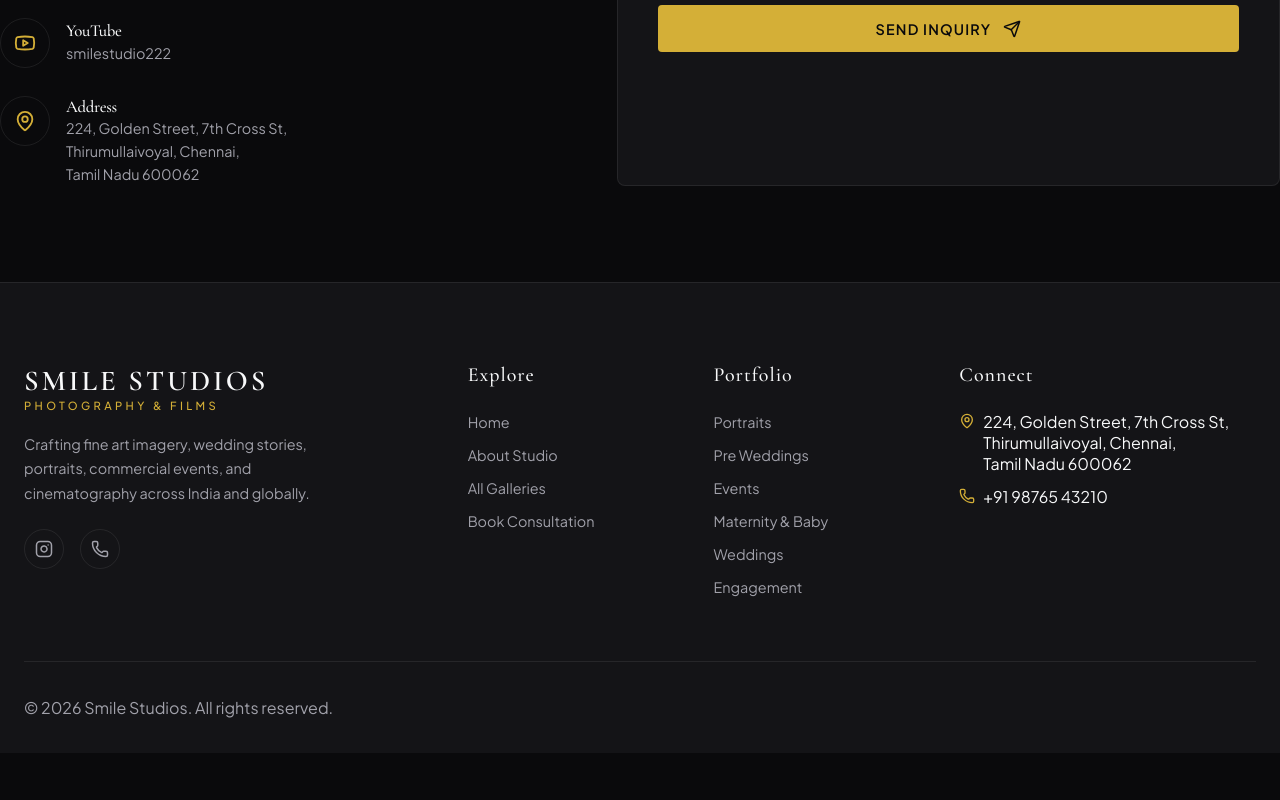
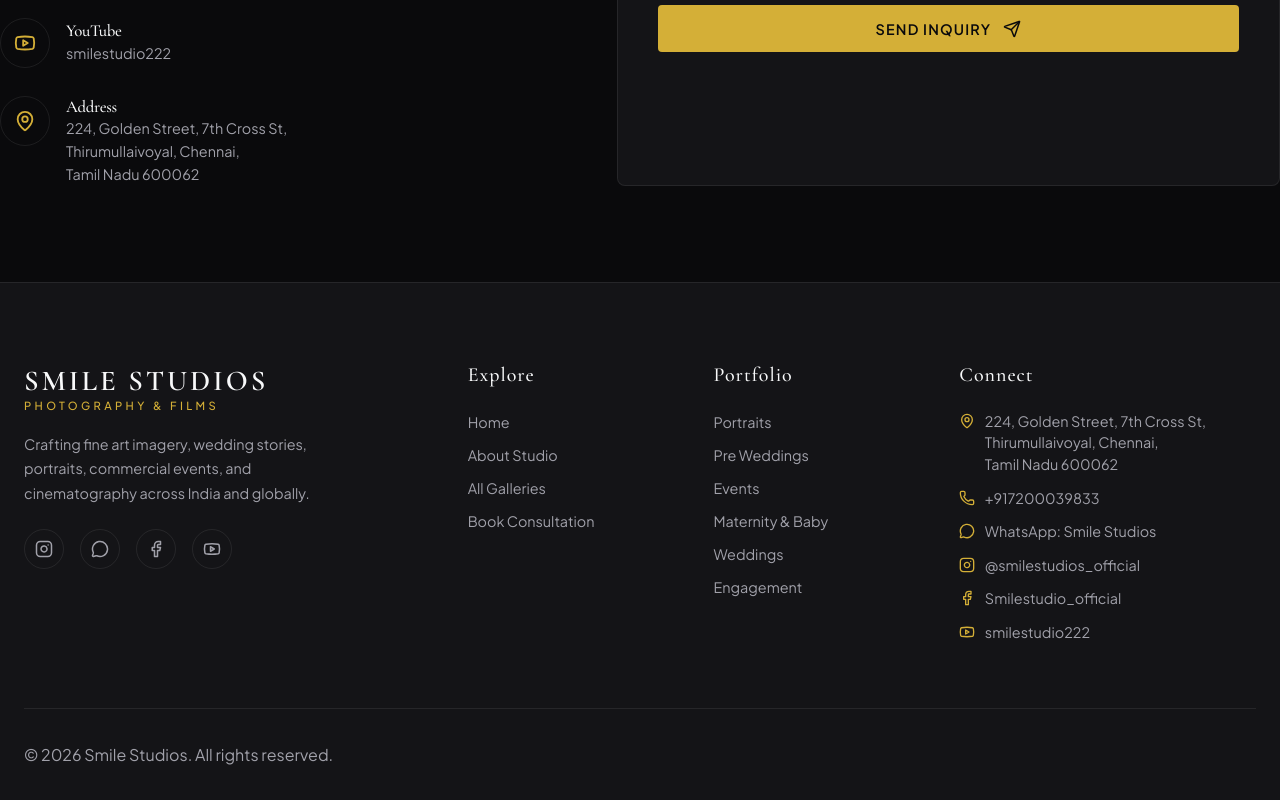
Before and after one commit to irshan007/Smile_Studios_, a React (Vite) app in the folder frontend/: page /contact in a window 1280 px wide. Shown: the part 961-1761 px from the top of the page. Before the commit the page ends 1714 px from the top, so only its background shows below. Built offline with nearby package versions, Linux system fonts and the light colour scheme; no server answers.

Commit message:
home db connection done

```diff
--- a/frontend/src/components/Footer.css
+++ b/frontend/src/components/Footer.css
@@ -53,6 +53,23 @@
   color: var(--accent-gold);
 }
 
+.footer-contact-item {
+  display: flex;
+  align-items: flex-start;
+  gap: 0.6rem;
+  font-size: 0.9rem;
+  color: var(--text-muted);
+  line-height: 1.5;
+}
+
+.footer-contact-icon {
+  flex-shrink: 0;
+  margin-top: 2px;
+  display: inline-flex;
+  align-items: center;
+  justify-content: center;
+}
+
 .social-links {
   display: flex;
   gap: 1rem;
--- a/frontend/src/components/Footer.jsx
+++ b/frontend/src/components/Footer.jsx
@@ -1,13 +1,26 @@
 import React from 'react';
 import { Link } from 'react-router-dom';
-import { Phone, MapPin } from 'lucide-react';
+import { Phone, MapPin, MessageCircle } from 'lucide-react';
 import './Footer.css';
 
-const InstagramIcon = ({ size = 18 }) => (
-  <svg width={size} height={size} viewBox="0 0 24 24" fill="none" stroke="currentColor" strokeWidth="2" strokeLinecap="round" strokeLinejoin="round">
+const InstagramIcon = ({ size = 18, color = 'currentColor' }) => (
+  <svg width={size} height={size} viewBox="0 0 24 24" fill="none" stroke={color} strokeWidth="2" strokeLinecap="round" strokeLinejoin="round">
     <rect x="2" y="2" width="20" height="20" rx="5" ry="5"></rect>
     <path d="M16 11.37A4 4 0 1 1 12.63 8 4 4 0 0 1 16 11.37z"></path>
     <line x1="17.5" y1="6.5" x2="17.51" y2="6.5"></line>
+  </svg>
+);
+
+const FacebookIcon = ({ size = 18, color = 'currentColor' }) => (
+  <svg width={size} height={size} viewBox="0 0 24 24" fill="none" stroke={color} strokeWidth="2" strokeLinecap="round" strokeLinejoin="round">
+    <path d="M18 2h-3a5 5 0 0 0-5 5v3H7v4h3v8h4v-8h3l1-4h-4V7a1 1 0 0 1 1-1h3z"></path>
+  </svg>
+);
+
+const YoutubeIcon = ({ size = 18, color = 'currentColor' }) => (
+  <svg width={size} height={size} viewBox="0 0 24 24" fill="none" stroke={color} strokeWidth="2" strokeLinecap="round" strokeLinejoin="round">
+    <path d="M2.5 17a24.12 24.12 0 0 1 0-10 2 2 0 0 1 1.4-1.4 49.56 49.56 0 0 1 16.2 0A2 2 0 0 1 21.5 7a24.12 24.12 0 0 1 0 10 2 2 0 0 1-1.4 1.4 49.55 49.55 0 0 1-16.2 0A2 2 0 0 1 2.5 17"></path>
+    <path d="m10 15 5-3-5-3z"></path>
   </svg>
 );
 
@@ -24,11 +37,41 @@
               Crafting fine art imagery, wedding stories, portraits, commercial events, and cinematography across India and globally.
             </p>
             <div className="social-links">
-              <a href="https://instagram.com" target="_blank" rel="noreferrer" className="social-icon-btn" aria-label="Instagram">
+              <a
+                href="https://instagram.com/smilestudios_official"
+                target="_blank"
+                rel="noreferrer"
+                className="social-icon-btn"
+                aria-label="Instagram"
+              >
                 <InstagramIcon size={18} />
               </a>
-              <a href="https://wa.me/919876543210" target="_blank" rel="noreferrer" className="social-icon-btn" aria-label="WhatsApp">
-                <Phone size={18} />
+              <a
+                href="https://wa.me/917200039833"
+                target="_blank"
+                rel="noreferrer"
+                className="social-icon-btn"
+                aria-label="WhatsApp"
+              >
+                <MessageCircle size={18} />
+              </a>
+              <a
+                href="https://facebook.com/Smilestudio_official"
+                target="_blank"
+                rel="noreferrer"
+                className="social-icon-btn"
+                aria-label="Facebook"
+              >
+                <FacebookIcon size={18} />
+              </a>
+              <a
+                href="https://youtube.com/@smilestudio222"
+                target="_blank"
+                rel="noreferrer"
+                className="social-icon-btn"
+                aria-label="YouTube"
+              >
+                <YoutubeIcon size={18} />
               </a>
             </div>
           </div>
@@ -60,13 +103,30 @@
           {/* Contact Details */}
           <div>
             <h4 className="footer-column-title">Connect</h4>
-            <ul className="footer-links">
-              <li style={{ display: 'flex', alignItems: 'flex-start', gap: '0.5rem' }}>
-                <MapPin size={16} color="var(--accent-gold)" style={{ flexShrink: 0, marginTop: '2px' }} />
+            <ul className="footer-links footer-contact-list">
+              <li className="footer-contact-item">
+                <MapPin size={16} color="var(--accent-gold)" className="footer-contact-icon" />
                 <span>224, Golden Street, 7th Cross St,<br />Thirumullaivoyal, Chennai,<br />Tamil Nadu 600062</span>
               </li>
-              <li style={{ display: 'flex', alignItems: 'center', gap: '0.5rem' }}>
-                <Phone size={16} color="var(--accent-gold)" /> +91 98765 43210
+              <li className="footer-contact-item">
+                <Phone size={16} color="var(--accent-gold)" className="footer-contact-icon" />
+                <a href="tel:+917200039833">+917200039833</a>
+              </li>
+              <li className="footer-contact-item">
+                <MessageCircle size={16} color="var(--accent-gold)" className="footer-contact-icon" />
+                <a href="https://wa.me/917200039833" target="_blank" rel="noreferrer">WhatsApp: Smile Studios</a>
+              </li>
+              <li className="footer-contact-item">
+                <span className="footer-contact-icon"><InstagramIcon size={16} color="var(--accent-gold)" /></span>
+                <a href="https://instagram.com/smilestudios_official" target="_blank" rel="noreferrer">@smilestudios_official</a>
+              </li>
+              <li className="footer-contact-item">
+                <span className="footer-contact-icon"><FacebookIcon size={16} color="var(--accent-gold)" /></span>
+                <a href="https://facebook.com/Smilestudio_official" target="_blank" rel="noreferrer">Smilestudio_official</a>
+              </li>
+              <li className="footer-contact-item">
+                <span className="footer-contact-icon"><YoutubeIcon size={16} color="var(--accent-gold)" /></span>
+                <a href="https://youtube.com/@smilestudio222" target="_blank" rel="noreferrer">smilestudio222</a>
               </li>
             </ul>
           </div>
@@ -75,7 +135,6 @@
         {/* Bottom Bar */}
         <div className="footer-bottom">
           <p>© {new Date().getFullYear()} Smile Studios. All rights reserved.</p>
-
         </div>
       </div>
     </footer>
--- a/frontend/src/pages/Contact.jsx
+++ b/frontend/src/pages/Contact.jsx
@@ -116,53 +116,65 @@
 
             <div style={{ display: 'flex', flexDirection: 'column', gap: '1.75rem' }}>
               <div style={{ display: 'flex', gap: '1rem', alignItems: 'flex-start' }}>
-                <div className="social-icon-btn" style={{ width: '50px', height: '50px', flexShrink: 0 }}>
+                <a href="tel:+917200039833" className="social-icon-btn" style={{ width: '50px', height: '50px', flexShrink: 0 }} aria-label="Call +917200039833">
                   <Phone size={22} color="var(--accent-gold)" />
-                </div>
+                </a>
                 <div>
                   <h4 style={{ color: 'var(--text-main)', fontSize: '1.05rem' }}>Phone & WhatsApp</h4>
-                  <p style={{ fontSize: '0.9rem' }}>+917200039833</p>
-                  <p style={{ fontSize: '0.8rem', color: 'var(--text-dim)' }}>WhatsApp: Smile Studios</p>
+                  <p style={{ fontSize: '0.9rem' }}>
+                    <a href="tel:+917200039833" style={{ color: 'inherit' }}>+917200039833</a>
+                  </p>
+                  <p style={{ fontSize: '0.8rem', color: 'var(--text-dim)' }}>
+                    WhatsApp: <a href="https://wa.me/917200039833" target="_blank" rel="noreferrer" style={{ color: 'var(--accent-gold)' }}>Smile Studios</a>
+                  </p>
                 </div>
               </div>
 
               <div style={{ display: 'flex', gap: '1rem', alignItems: 'center' }}>
-                <div className="social-icon-btn" style={{ width: '50px', height: '50px' }}>
+                <a href="https://instagram.com/smilestudios_official" target="_blank" rel="noreferrer" className="social-icon-btn" style={{ width: '50px', height: '50px' }} aria-label="Instagram">
                   <InstagramIcon size={22} color="var(--accent-gold)" />
-                </div>
+                </a>
                 <div>
                   <h4 style={{ color: 'var(--text-main)', fontSize: '1.05rem' }}>Instagram</h4>
-                  <p style={{ fontSize: '0.9rem' }}>@smilestudios_official</p>
+                  <p style={{ fontSize: '0.9rem' }}>
+                    <a href="https://instagram.com/smilestudios_official" target="_blank" rel="noreferrer" style={{ color: 'inherit' }}>@smilestudios_official</a>
+                  </p>
                 </div>
               </div>
 
               <div style={{ display: 'flex', gap: '1rem', alignItems: 'center' }}>
-                <div className="social-icon-btn" style={{ width: '50px', height: '50px' }}>
+                <a href="https://wa.me/917200039833" target="_blank" rel="noreferrer" className="social-icon-btn" style={{ width: '50px', height: '50px' }} aria-label="WhatsApp">
                   <MessageCircle size={22} color="var(--accent-gold)" />
-                </div>
+                </a>
                 <div>
                   <h4 style={{ color: 'var(--text-main)', fontSize: '1.05rem' }}>WhatsApp</h4>
-                  <p style={{ fontSize: '0.9rem' }}>Smile Studios</p>
+                  <p style={{ fontSize: '0.9rem' }}>
+                    <a href="https://wa.me/917200039833" target="_blank" rel="noreferrer" style={{ color: 'inherit' }}>Smile Studios</a>
+                  </p>
                 </div>
               </div>
 
               <div style={{ display: 'flex', gap: '1rem', alignItems: 'center' }}>
-                <div className="social-icon-btn" style={{ width: '50px', height: '50px' }}>
+                <a href="https://facebook.com/Smilestudio_official" target="_blank" rel="noreferrer" className="social-icon-btn" style={{ width: '50px', height: '50px' }} aria-label="Facebook">
                   <FacebookIcon size={22} color="var(--accent-gold)" />
-                </div>
+                </a>
                 <div>
                   <h4 style={{ color: 'var(--text-main)', fontSize: '1.05rem' }}>Facebook</h4>
-                  <p style={{ fontSize: '0.9rem' }}>Smilestudio_official</p>
+                  <p style={{ fontSize: '0.9rem' }}>
+                    <a href="https://facebook.com/Smilestudio_official" target="_blank" rel="noreferrer" style={{ color: 'inherit' }}>Smilestudio_official</a>
+                  </p>
                 </div>
               </div>
 
               <div style={{ display: 'flex', gap: '1rem', alignItems: 'center' }}>
-                <div className="social-icon-btn" style={{ width: '50px', height: '50px' }}>
+                <a href="https://youtube.com/@smilestudio222" target="_blank" rel="noreferrer" className="social-icon-btn" style={{ width: '50px', height: '50px' }} aria-label="YouTube">
                   <YoutubeIcon size={22} color="var(--accent-gold)" />
-                </div>
+                </a>
                 <div>
                   <h4 style={{ color: 'var(--text-main)', fontSize: '1.05rem' }}>YouTube</h4>
-                  <p style={{ fontSize: '0.9rem' }}>smilestudio222</p>
+                  <p style={{ fontSize: '0.9rem' }}>
+                    <a href="https://youtube.com/@smilestudio222" target="_blank" rel="noreferrer" style={{ color: 'inherit' }}>smilestudio222</a>
+                  </p>
                 </div>
               </div>
 
```
Also changed, not shown: 13 other files (tests, documents, lock files or other folders).
